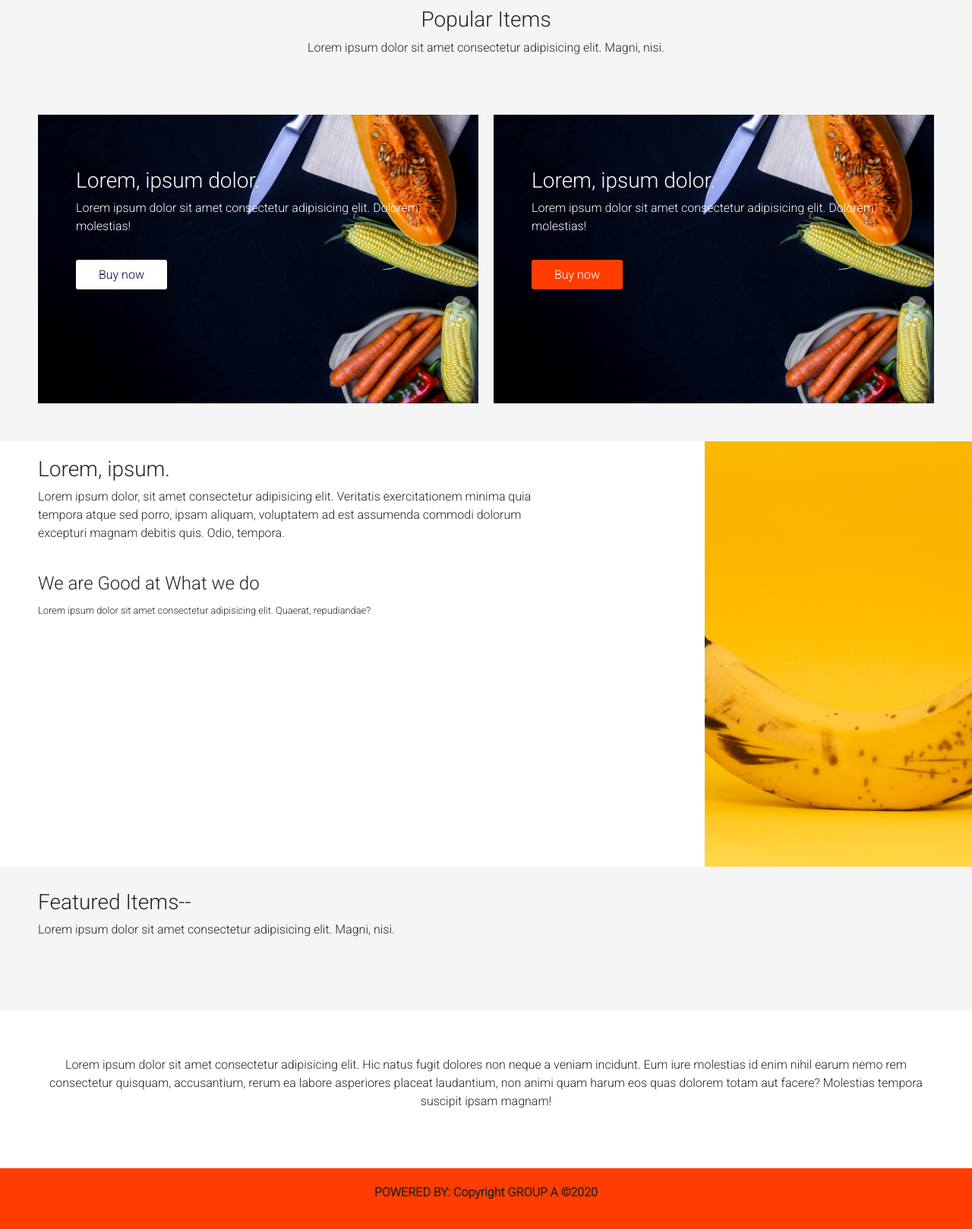
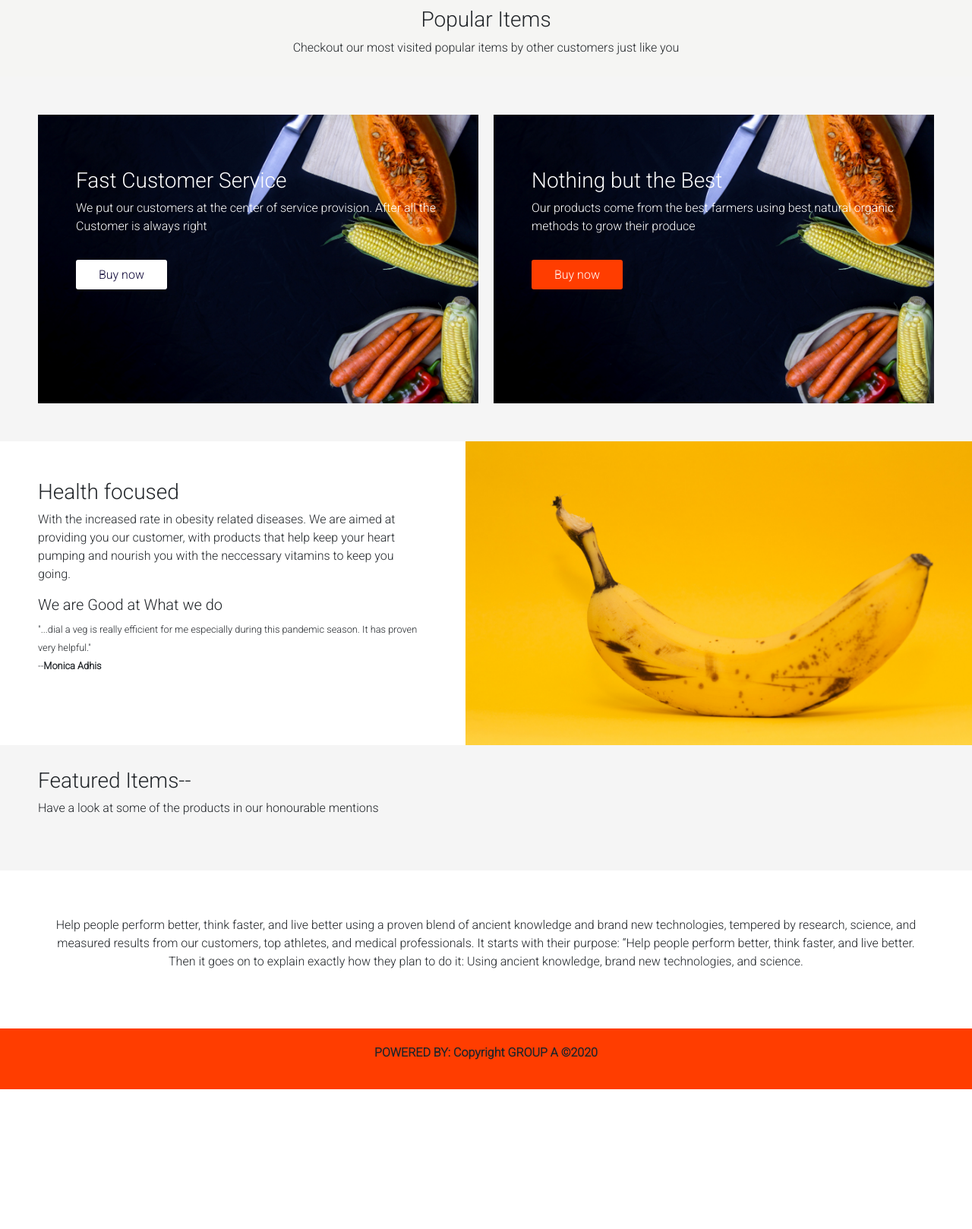
Before and after one commit to JacobJax/dial-a-veg, a PHP site: page / in a window 1280 px wide. Shown: the part 561-2179 px from the top of the page at 76% size. After the commit the page ends 1995 px from the top, so only its background shows below. Run offline with PHP 8.4, Linux system fonts and the light colour scheme; data that the repository does not hold is empty; some web fonts are replaced.

Commit message:
change lorem ipsum

```diff
--- a/css/style.css
+++ b/css/style.css
@@ -245,11 +245,16 @@ header form input[type=submit]{
 /* extra-details */
 .extra-details{
     display: flex;
-    height: 70vh;
+    height: 50vh;
+    gap: 50px;
 }
 .extra-details-content{
-    padding: 20px 50px;
-    margin-right: 150px;
+    padding-top: 50px;
+    padding-left: 50px;
+    width: 50%;
+}
+.extra-details-image{
+    width: 60%;
 }
 .extra-details-image img{
     object-fit: cover;
--- a/index.php
+++ b/index.php
@@ -5,7 +5,7 @@
         <input type="submit" name="search" value="Search">
     </form><br>
     <h1>VEGIES AT YOUR FINGERFTIPS</h1>
-    <p>Lorem ipsum dolor, sit amet consectetur adipisicing elit. Nesciunt natus repudiandae </p><br><br>
+    <p>We are your onestop online shop for fresh vegetables fruits with fast efficient service</p>
 
     <a href="sellers/register.php" class="seller-btn">Become a seller</a>
     <a href="customers/shop.php" class="shop-btn">Shop now</a>
@@ -13,7 +13,7 @@
 
 <section class="featured">
     <h3>Popular Items</h3>
-    <p>Lorem ipsum dolor sit amet consectetur adipisicing elit. Magni, nisi.</p>
+    <p>Checkout our most visited popular items by other customers just like you</p>
 
     <div class="featured-items">
         <?php include_once"configure/dbo_config.php" ?>
@@ -44,24 +44,24 @@
 
 <section class="display">
     <div class="display-w display-left">
-        <h3>Lorem, ipsum dolor.</h3>
-        <p>Lorem ipsum dolor sit amet consectetur adipisicing elit. Dolorem, molestias!</p><br>
+        <h3>Fast Customer Service</h3>
+        <p>We put our customers at the center of service provision. After all the Customer is always right</p><br>
         <a href="customers/shop.php" class="smn-1 smn-btn">Buy now</a>
     </div>
     <div class="display-w display-right">
-        <h3>Lorem, ipsum dolor.</h3>
-        <p>Lorem ipsum dolor sit amet consectetur adipisicing elit. Dolorem, molestias!</p><br>
+        <h3>Nothing but the Best</h3>
+        <p>Our products come from the best farmers using best natural organic methods to grow their produce</p><br>
         <a href="customers/shop.php" class="smn-2 smn-btn">Buy now</a>
     </div>
 </section>
 
 <section class="extra-details">
     <div class="extra-details-content">
-        <h3>Lorem, ipsum.</h3>
-        <p>Lorem ipsum dolor, sit amet consectetur adipisicing elit. Veritatis exercitationem minima quia tempora atque sed porro, ipsam aliquam, voluptatem ad est assumenda commodi dolorum excepturi magnam debitis quis. Odio, tempora.</p><br>
+        <h3>Health focused</h3>
+        <p>With the increased rate in obesity related diseases. We are aimed at providing you our customer, with products that help keep your heart pumping and nourish you with the neccessary vitamins to keep you going.</p>
 
-        <h4>We are Good at What we do</h4>
-        <p><small>Lorem ipsum dolor sit amet consectetur adipisicing elit. Quaerat, repudiandae?</small></p>
+        <h5>We are Good at What we do</h5>
+        <p><small>"...dial a veg is really efficient for me especially during this pandemic season. It has proven very helpful."<br>--<b>Monica Adhis</b></small></p>
     </div>
     <div class="extra-details-image">
         <img src="img/markus-spiske-vPGJ2fMsWkQ-unsplash.jpg" alt="">
@@ -70,7 +70,7 @@
 
 <section class="popular">
     <h3>Featured Items--</h3>
-    <p>Lorem ipsum dolor sit amet consectetur adipisicing elit. Magni, nisi.</p><br><br>
+    <p>Have a look at some of the products in our honourable mentions</p><br>
     <div class="featured-items">
     <?php include_once"configure/dbo_config.php" ?>
         <?php $sql = "SELECT * FROM items LIMIT 4, 3"; ?>
@@ -99,7 +99,7 @@
 </section>
 
 <section class="final-details">
-    <p>Lorem ipsum dolor sit amet consectetur adipisicing elit. Hic natus fugit dolores non neque a veniam incidunt. Eum iure molestias id enim nihil earum nemo rem consectetur quisquam, accusantium, rerum ea labore asperiores placeat laudantium, non animi quam harum eos quas dolorem totam aut facere? Molestias tempora suscipit ipsam magnam!</p>
+    <p>Help people perform better, think faster, and live better using a proven blend of ancient knowledge and brand new technologies, tempered by research, science, and measured results from our customers, top athletes, and medical professionals. It starts with their purpose: “Help people perform better, think faster, and live better. Then it goes on to explain exactly how they plan to do it: Using ancient knowledge, brand new technologies, and science.</p>
 </section>
 
 <?php include_once"includes/footer.php"; ?>
```
